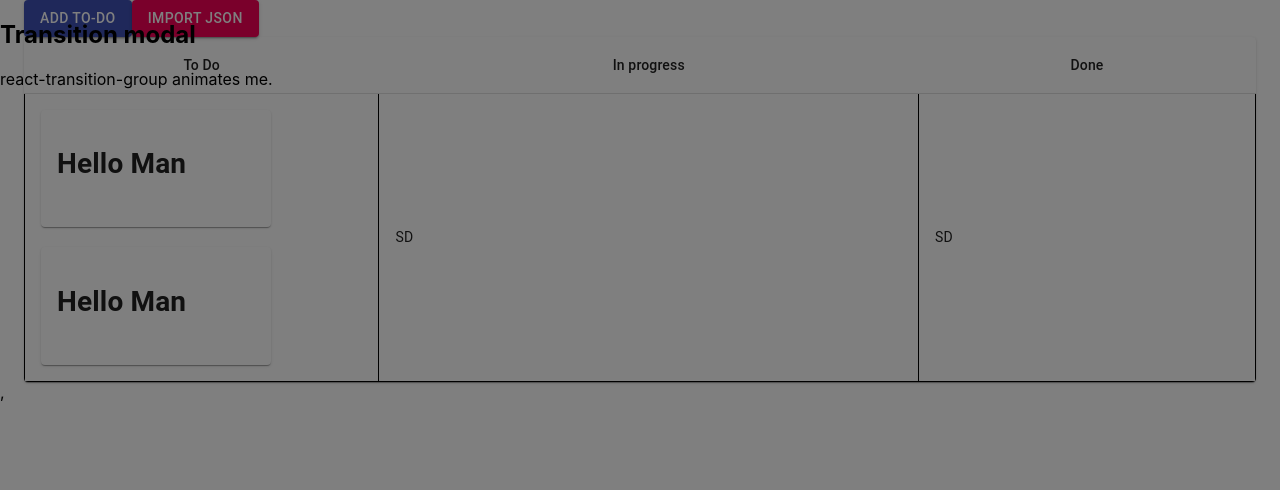
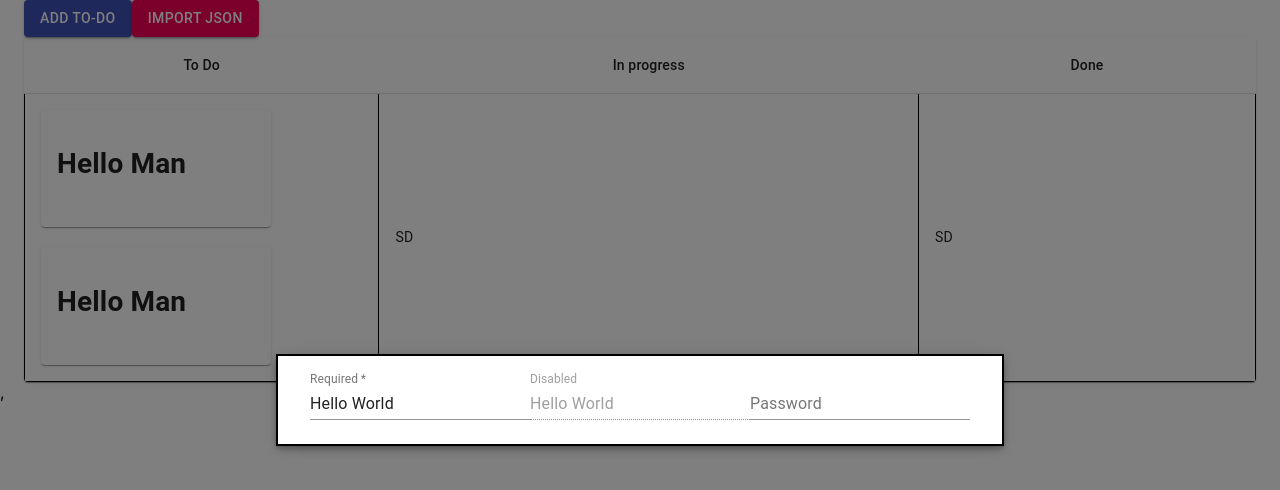
Before and after one commit to fkshohag/react-todo, a React (Create React App) app: page / in a window 1280 px wide. Both pictures are taken after a click on the button "ADD TO-DO". Shown: the top 490 px of the page. Built offline with nearby package versions, Linux system fonts and the light colour scheme.

Commit message:
modal open

```diff
--- a/src/components/TaskModal/TaskModal.module.scss
+++ b/src/components/TaskModal/TaskModal.module.scss
@@ -1,12 +1,3 @@
 .TaskModal {
-      .modal {
-            display: flex;
-            align-items: center;
-            justify-content: center;
-      }
-      .paper {
-            background-color: red;
-            border: 2px solid #000;
-            padding: 2px;
-      }
+
 }
--- a/src/components/TaskModal/TaskModal.tsx
+++ b/src/components/TaskModal/TaskModal.tsx
@@ -3,17 +3,37 @@ import styles from './TaskModal.module.scss';
 import Modal from '@material-ui/core/Modal';
 import Backdrop from '@material-ui/core/Backdrop';
 import Fade from '@material-ui/core/Fade';
+import TextField from '@material-ui/core/TextField';
+import { makeStyles } from '@material-ui/core/styles';
+
 
 export interface TaskModalProps {
   open?: any;
-  handleClose?: ()=>void;
+  handleClose?: () => void;
 }
 
-const TaskModal: React.FC<TaskModalProps> = ({open, handleClose}) => (
+const useStyles = makeStyles((theme) => ({
+  modal: {
+    display: 'flex',
+    alignItems: 'center',
+    justifyContent: 'center',
+  },
+  paper: {
+    backgroundColor: theme.palette.background.paper,
+    border: '2px solid #000',
+    boxShadow: theme.shadows[5],
+    padding: theme.spacing(2, 4, 3),
+  },
+}));
+
+const TaskModal: React.FC<TaskModalProps> = ({ open, handleClose }) => {
+  const classes = useStyles();
+  return (
   <div className={styles.TaskModal} data-testid="TaskModal">
     <Modal
       aria-labelledby="transition-modal-title"
       aria-describedby="transition-modal-description"
+      className={classes.modal}
       open={open}
       onClose={handleClose}
       closeAfterTransition
@@ -23,13 +43,24 @@ const TaskModal: React.FC<TaskModalProps> = ({open, handleClose}) => (
       }}
     >
       <Fade in={open}>
-          <div className={styles.paper}>
-            <h2 id="transition-modal-title">Transition modal</h2>
-            <p id="transition-modal-description">react-transition-group animates me.</p>
+        <div className={classes.paper}>
+          <form noValidate autoComplete="off">
+            <div>
+              <TextField required id="standard-required" label="Required" defaultValue="Hello World" />
+              <TextField disabled id="standard-disabled" label="Disabled" defaultValue="Hello World" />
+              <TextField
+                id="standard-password-input"
+                label="Password"
+                type="password"
+                autoComplete="current-password"
+              />
+            </div>
+          </form>
         </div>
       </Fade>
     </Modal>
   </div>
   );
+}
 
 export default TaskModal;
--- a/src/components/Todo/Todo.tsx
+++ b/src/components/Todo/Todo.tsx
@@ -23,12 +23,13 @@ const Todo: React.FC = () => {
   };
 
   return (
+
     <div className={styles.Todo} data-testid="Todo">
+      <TaskModal open={open} handleClose={handleClose}></TaskModal>
       <Container className={styles.Todo}>
         <div className={styles.buttonAlignment}>
           <Button variant="contained" onClick={handleOpen} color="primary">Add To-do</Button>
           <Button variant="contained" color="secondary">Import Json</Button>
-          <TaskModal open={open} handleClose={handleClose}></TaskModal>
         </div>
         <TableContainer component={Paper}>
           <Table className={styles.table}>
```
Lines whose indentation alone changed are shown as unchanged.
